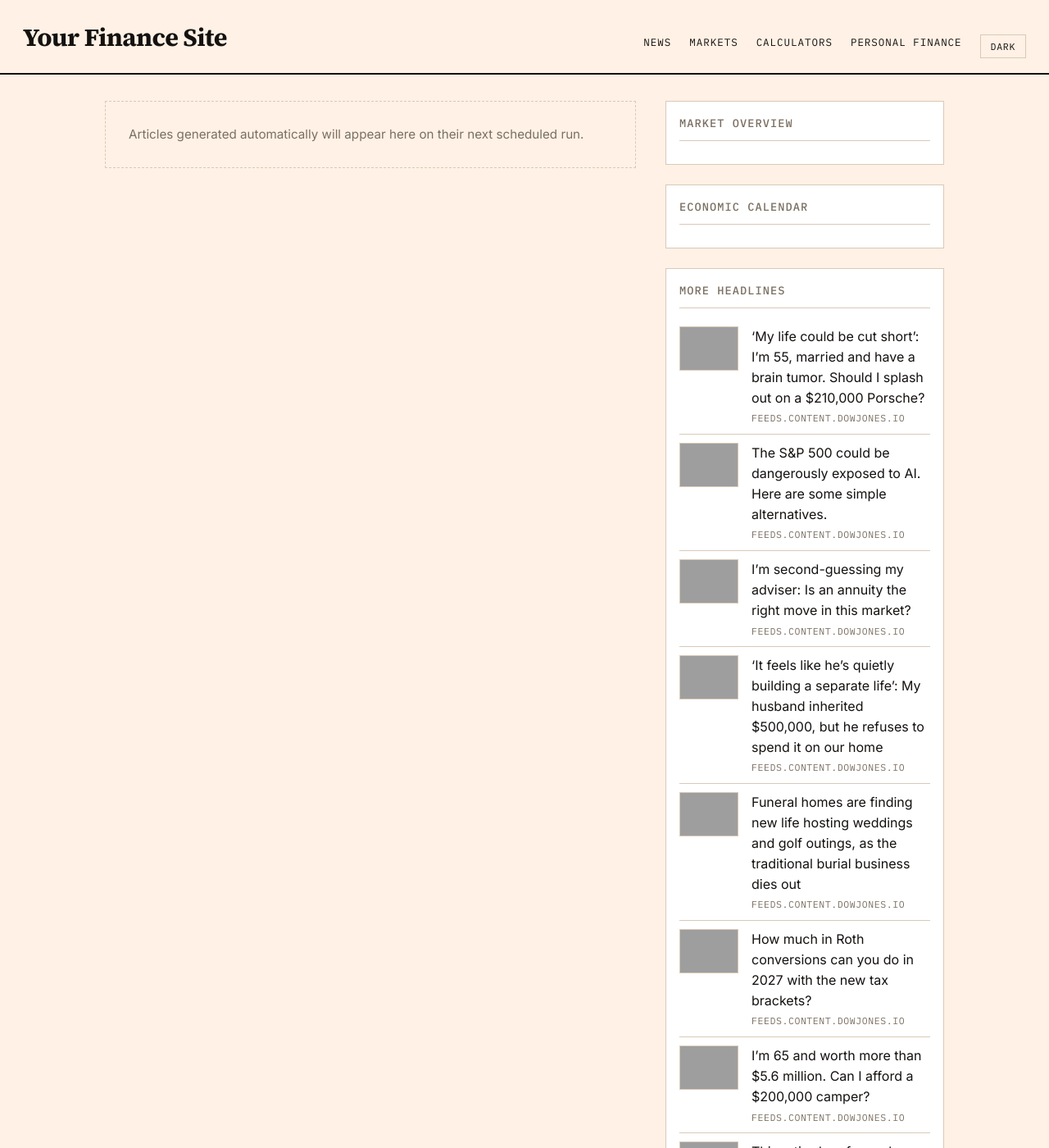
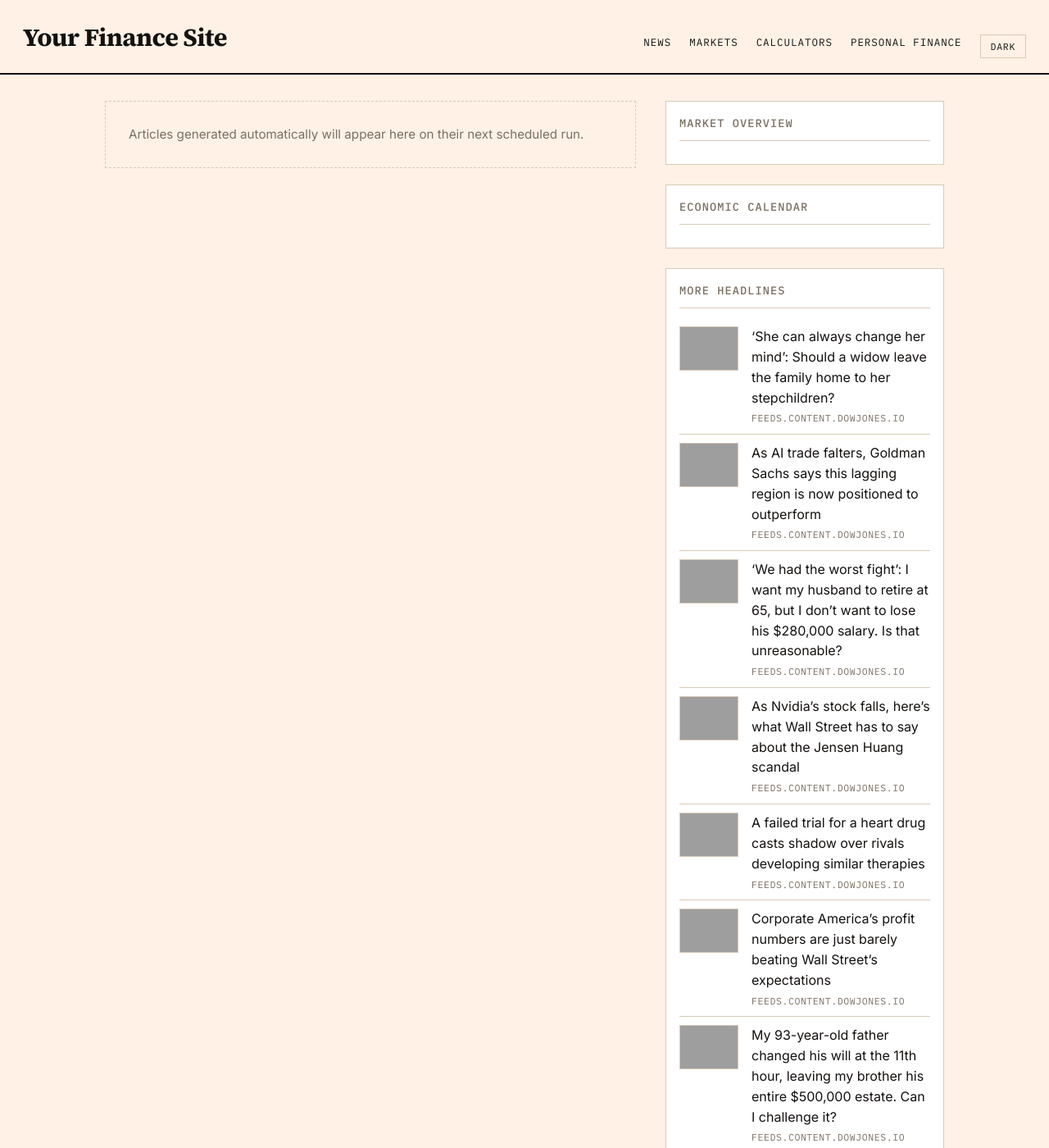
Before and after one commit to GlobTechCo/globtechco.github.io, a Jekyll site: the page built from index.html, in a window 1280 px wide and 1400 px high, cut to the strip 0-1400 px from the top of the window. Shown: the whole strip at 82% size. Built offline with Jekyll 4.4.1, drawn with Linux system fonts in a browser that asks for light colours; a script that is not in the unit is left out; the list of posts is cut into pages by our own code; some of the changed text lies outside the part shown; grey boxes are pictures that could not be loaded.

Commit message:
Auto-content update 2026-11-09

```diff
--- a/_data/aggregator.yml
+++ b/_data/aggregator.yml
@@ -1,50 +1,50 @@
-- title: "\u2018My life could be cut short\u2019: I\u2019m 55, married and have a brain tumor. Should I splash out on a $210,000 Porsche?"
-  link: "https://www.marketwatch.com/story/my-life-could-be-cut-short-im-55-married-with-4-3-million-and-have-a-brain-tumor-should-i-buy-a-210-000-custom-porsche-ed825ada?mod=mw_rss_topstories"
+- title: "\u2018She can always change her mind\u2019: Should a widow leave the family home to her stepchildren?"
+  link: "https://www.marketwatch.com/story/she-can-always-change-her-mind-should-a-widow-leave-the-family-home-to-her-stepchildren-649b06af?mod=mw_rss_topstories"
   source: "feeds.content.dowjones.io"
-  pubdate: "Mon, 09 Nov 2026 01:21:00 GMT"
-  image: "https://images.mktw.net/im-49119290"
-- title: "The S&P 500 could be dangerously exposed to AI. Here are some simple alternatives."
-  link: "https://www.marketwatch.com/story/the-s-p-500-has-become-a-big-ai-bet-here-are-some-simple-alternatives-3c7574a4?mod=mw_rss_topstories"
+  pubdate: "Mon, 09 Nov 2026 14:30:00 GMT"
+  image: "https://images.mktw.net/im-06068042"
+- title: "As AI trade falters, Goldman Sachs says this lagging region is now positioned to outperform"
+  link: "https://www.marketwatch.com/story/as-ai-trade-falters-goldman-sachs-says-this-lagging-region-is-now-positioned-to-outperform-589805c6?mod=mw_rss_topstories"
   source: "feeds.content.dowjones.io"
-  pubdate: "Mon, 09 Nov 2026 00:40:00 GMT"
-  image: "https://images.mktw.net/im-21345539"
-- title: "I\u2019m second-guessing my adviser: Is an annuity the right move in this market?"
-  link: "https://www.marketwatch.com/story/my-adviser-recommended-an-annuity-is-it-the-right-move-in-this-market-environment-00edbbf6?mod=mw_rss_topstories"
+  pubdate: "Mon, 09 Nov 2026 14:16:00 GMT"
+  image: "https://images.mktw.net/im-35644964"
+- title: "\u2018We had the worst fight\u2019: I want my husband to retire at 65, but I don\u2019t want to lose his $280,000 salary. Is that unreasonable?"
+  link: "https://www.marketwatch.com/story/we-had-the-worst-fight-weve-ever-had-i-want-my-husband-to-retire-at-65-but-i-dont-want-to-lose-his-280-000-salary-48511469?mod=mw_rss_topstories"
   source: "feeds.content.dowjones.io"
-  pubdate: "Mon, 09 Nov 2026 00:30:00 GMT"
-  image: "https://images.mktw.net/im-97735735"
-- title: "\u2018It feels like he\u2019s quietly building a separate life\u2019: My husband inherited $500,000, but he refuses to spend it on our home"
-  link: "https://www.marketwatch.com/story/it-feels-like-hes-quietly-building-a-separate-life-my-husband-inherited-500-000-but-he-refuses-to-spend-it-on-our-home-06535cff?mod=mw_rss_topstories"
+  pubdate: "Mon, 09 Nov 2026 14:15:00 GMT"
+  image: "https://images.mktw.net/im-41887542"
+- title: "As Nvidia\u2019s stock falls, here\u2019s what Wall Street has to say about the Jensen Huang scandal"
+  link: "https://www.marketwatch.com/story/how-wall-street-is-reacting-to-the-news-of-nvidias-jensen-huang-investigation-into-spy-claims-d8c839ab?mod=mw_rss_topstories"
   source: "feeds.content.dowjones.io"
-  pubdate: "Mon, 09 Nov 2026 00:02:00 GMT"
-  image: "https://images.mktw.net/im-88923729"
-- title: "Funeral homes are finding new life hosting weddings and golf outings, as the traditional burial business dies out"
-  link: "https://www.marketwatch.com/story/funeral-homes-are-finding-new-life-hosting-weddings-and-golf-outings-as-the-traditional-burial-business-dies-out-15831d13?mod=mw_rss_topstories"
+  pubdate: "Mon, 09 Nov 2026 14:09:00 GMT"
+  image: "https://images.mktw.net/im-03911341"
+- title: "A failed trial for a heart drug casts shadow over rivals developing similar therapies"
+  link: "https://www.marketwatch.com/story/a-failed-trial-for-a-heart-drug-casts-shadow-over-rivals-developing-similar-therapies-2d9bd79f?mod=mw_rss_topstories"
   source: "feeds.content.dowjones.io"
-  pubdate: "Mon, 09 Nov 2026 00:00:00 GMT"
-  image: "https://images.mktw.net/im-20210681"
-- title: "How much in Roth conversions can you do in 2027 with the new tax brackets?"
-  link: "https://www.marketwatch.com/story/how-much-roth-conversion-can-you-do-in-2027-with-the-new-tax-brackets-a2f940c8?mod=mw_rss_topstories"
+  pubdate: "Mon, 09 Nov 2026 13:54:00 GMT"
+  image: "https://images.mktw.net/im-68814981"
+- title: "Corporate America\u2019s profit numbers are just barely beating Wall Street\u2019s expectations"
+  link: "https://www.marketwatch.com/story/corporate-americas-profit-numbers-are-just-barely-beating-wall-streets-expectations-eaa67fe2?mod=mw_rss_topstories"
   source: "feeds.content.dowjones.io"
-  pubdate: "Sun, 08 Nov 2026 23:50:00 GMT"
-  image: "https://images.mktw.net/im-58357605"
-- title: "I\u2019m 65 and worth more than $5.6 million. Can I afford a $200,000 camper?"
-  link: "https://www.marketwatch.com/story/im-65-and-worth-more-than-5-6-million-can-i-buy-a-200-000-camper-even-though-the-price-feels-crazy-high-55f668f8?mod=mw_rss_topstories"
+  pubdate: "Mon, 09 Nov 2026 13:36:00 GMT"
+  image: "https://images.mktw.net/im-547915"
+- title: "My 93-year-old father changed his will at the 11th hour, leaving my brother his entire $500,000 estate. Can I challenge it?"
+  link: "https://www.marketwatch.com/story/my-93-year-old-father-changed-his-will-at-the-11th-hour-leaving-my-brother-his-entire-500-000-estate-can-i-challenge-it-ecfc63d2?mod=mw_rss_topstories"
   source: "feeds.content.dowjones.io"
-  pubdate: "Sun, 08 Nov 2026 23:49:00 GMT"
-  image: "https://images.mktw.net/im-75770443"
-- title: "This retired professor has reinvented himself \u2014 as a Taylor Swift scholar"
-  link: "https://www.marketwatch.com/story/this-retired-professor-has-reinvented-himself-as-a-taylor-swift-scholar-88456c8d?mod=mw_rss_topstories"
+  pubdate: "Mon, 09 Nov 2026 13:30:00 GMT"
+  image: "https://images.mktw.net/im-04902439"
+- title: "Retirement is now part of the affordability crisis. Politicians should pay attention."
+  link: "https://www.marketwatch.com/story/retirement-is-now-part-of-the-affordability-crisis-politicians-should-pay-attention-2923b2d7?mod=mw_rss_topstories"
   source: "feeds.content.dowjones.io"
-  pubdate: "Sun, 08 Nov 2026 23:35:00 GMT"
-  image: "https://images.mktw.net/im-69887372"
-- title: "You follow the rules for smart stock trading. But are they the right rules?"
-  link: "https://www.marketwatch.com/story/you-follow-the-rules-for-smart-stock-trading-but-are-they-the-right-rules-9bfe5846?mod=mw_rss_topstories"
+  pubdate: "Mon, 09 Nov 2026 13:30:00 GMT"
+  image: "https://images.mktw.net/im-29541599"
+- title: "The biggest takeaway from Berkshire Hathaway\u2019s latest quarter isn\u2019t the $357 billion cash or its stock buybacks"
+  link: "https://www.marketwatch.com/story/the-biggest-takeaway-from-berkshire-hathaways-latest-quarter-isnt-the-357-billion-cash-or-its-stock-buybacks-3069f6a9?mod=mw_rss_topstories"
   source: "feeds.content.dowjones.io"
-  pubdate: "Sun, 08 Nov 2026 23:15:00 GMT"
-  image: "https://images.mktw.net/im-93264190"
-- title: "A new setback for the AI trade: Nvidia\u2019s board is probing CEO Huang\u2019s relationship with alleged spy"
+  pubdate: "Mon, 09 Nov 2026 12:27:00 GMT"
+  image: "https://images.mktw.net/im-80241521"
+- title: "A new setback for the AI trade: Nvidia\u2019s board is probing CEO Huang\u2019s relationship with an alleged spy"
   link: "https://www.marketwatch.com/story/nvidias-board-will-probe-ceo-jensen-huangs-relationship-with-an-alleged-spy-heres-what-to-know-86656cd9?mod=mw_rss_topstories"
   source: "feeds.content.dowjones.io"
-  pubdate: "Sun, 08 Nov 2026 23:05:00 GMT"
+  pubdate: "Mon, 09 Nov 2026 12:26:00 GMT"
   image: "https://images.mktw.net/im-62932554"
```
